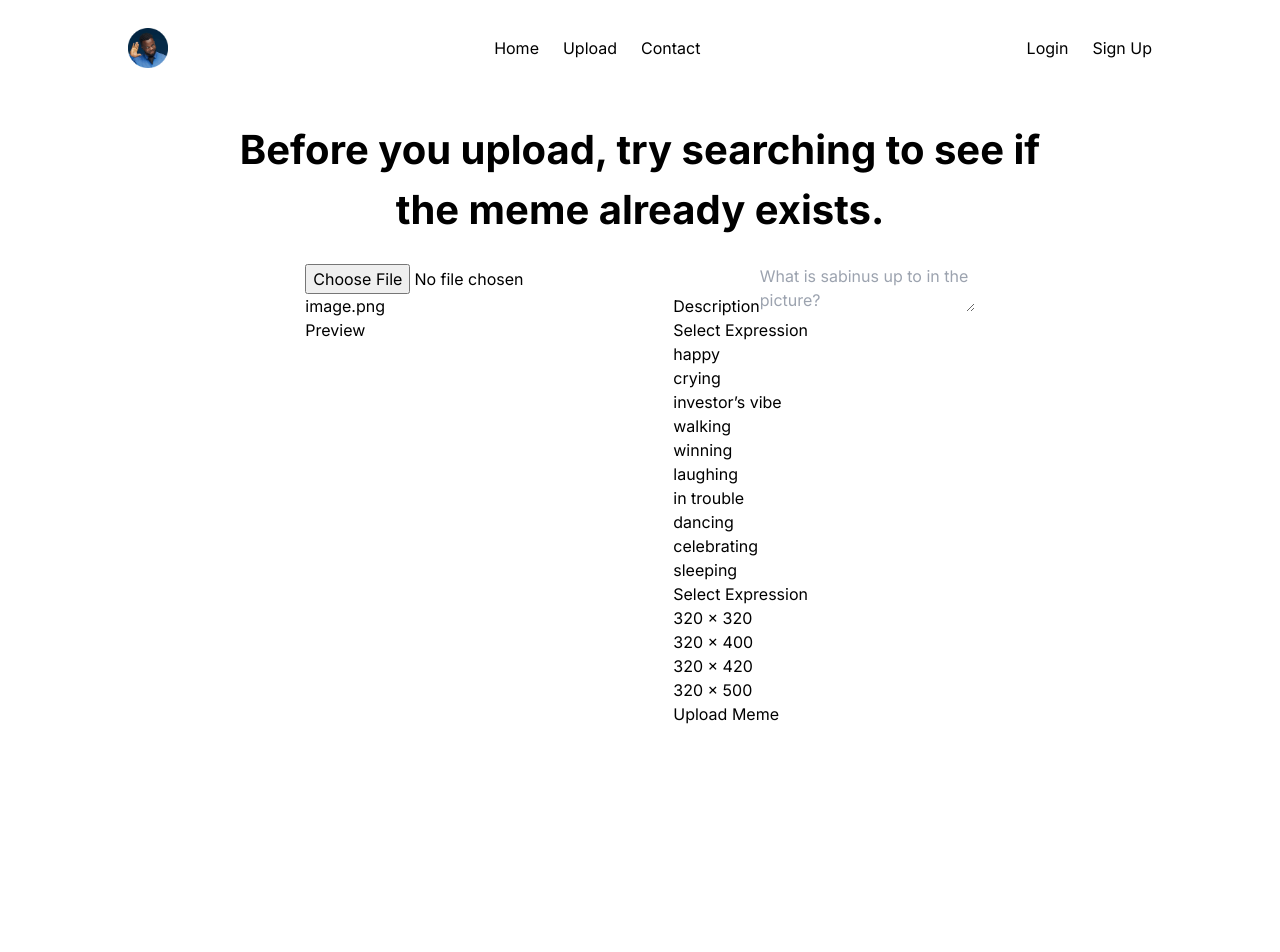
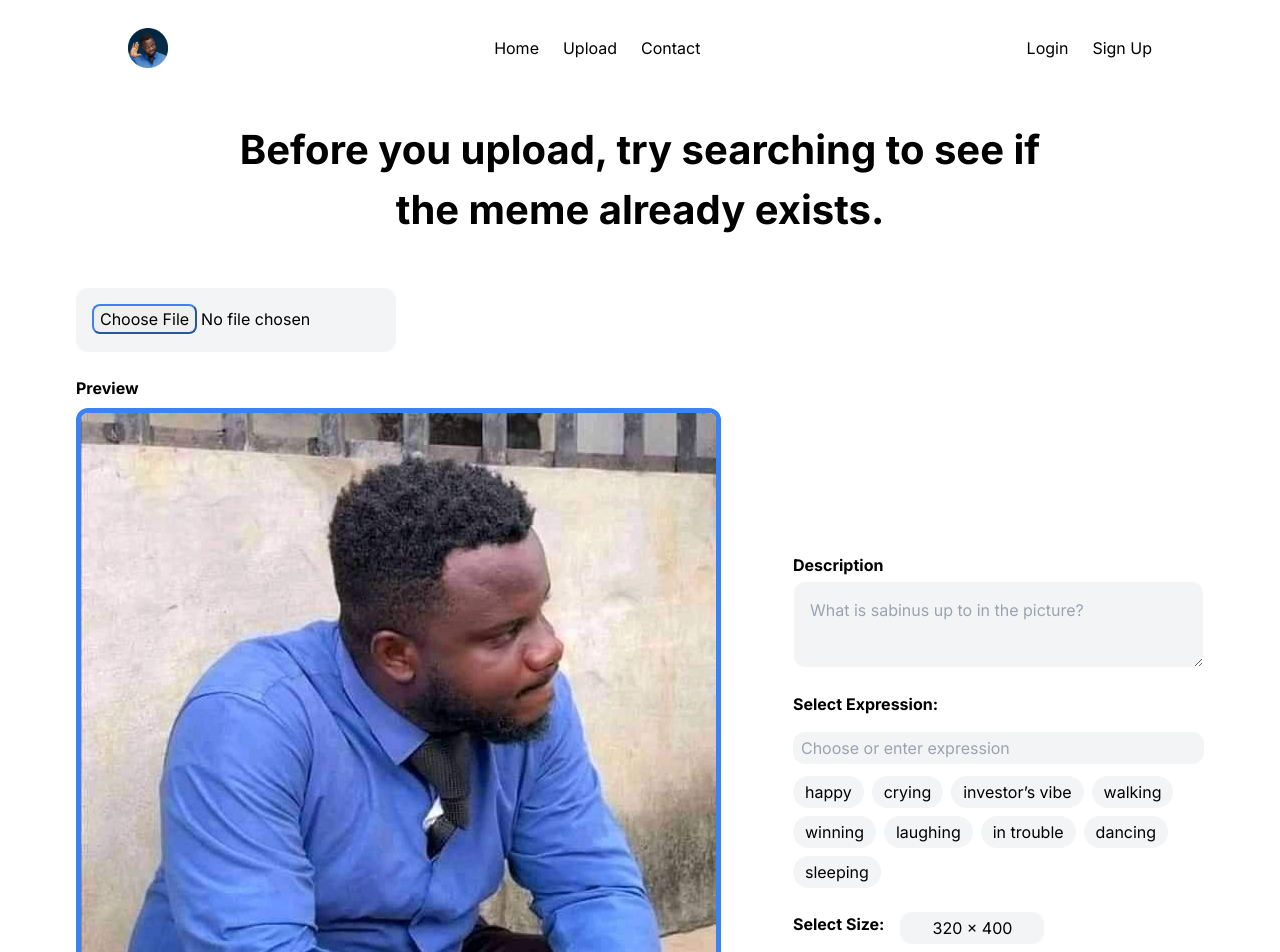
Before and after one commit to Stan015/sabinus.meme, a Next.js app: page /upload in a window 1280 px wide. Shown: the top 952 px of the page. Before the commit the page ends 800 px from the top, so only its background shows below. Built offline with nearby package versions, Linux system fonts and the light colour scheme.

Commit message:
new commit

```diff
--- a/src/app/page.tsx
+++ b/src/app/page.tsx
@@ -26,27 +26,26 @@ const Home: FC<Props> = () => {
           me!
         </h1>
         <input
-          className="w-3/4 h-14 bg-gray-200 rounded-full px-10"
+          className="w-3/4 h-14 bg-gray-100 rounded-full px-10 flex border transition-all border-white text-md ring-offset-blue-400 file:border-0 file:bg-transparent file:text-sm file:font-medium focus-visible:outline-none focus-visible:ring-2 focus-visible:ring-blue-500 focus-visible:ring-offset-2 disabled:cursor-not-allowed disabled:opacity-50"
           type="text"
           placeholder="Search memes by description, expression or keywords. E.g, investor's vibe, crying, laughing, in trouble..."
         />
       </section>
       <main className="flex w-full justify-center px-[5%] my-20">
-        <div className="w-max columns-1 gap-4 sm:columns-2 md:columns-3 lg:columns-4 [&>div:not(:first-child)]:mt-4">
+        <div className="w-max columns-2 gap-4 sm:columns-3 md:columns-4 lg:columns-5 [&>div:not(:first-child)]:mt-4">
           {memes.map((meme) => (
             <div
-              className={`w-[${meme.width}px] h-max overflow-hidden`}
+              className={`w-[${meme.width / 1.4}px] h-max overflow-hidden`}
               key={meme.id}
             >
               <Image
                 key={meme.id}
-                className={`w-[${meme.width}px] h-[${meme.height}px] border-[6px] border-blue-500 rounded-3xl`}
+                className={`w-[${meme.width / 1.4}px] h-[${meme.height / 1.4}px] border-[5px] border-blue-500 rounded-3xl`}
                 src={meme.src}
                 alt={meme.description}
-                width={meme.width}
-                height={meme.height}
-                // loading="lazy"
-                priority
+                width={meme.width / 1.4}
+                height={meme.height / 1.4}
+                loading="lazy"
               />
             </div>
           ))}
--- a/src/app/upload/page.tsx
+++ b/src/app/upload/page.tsx
@@ -1,67 +1,173 @@
+"use client";
+
+import Image from "next/image";
+import { useState } from "react";
+
+type PreviewSizes = {
+  width: number;
+  height: number;
+  "aspect-ratio": string;
+};
+
 export default function Upload() {
+  const [expressions, setExpressions] = useState<Set<string>>(new Set());
+  const [previewSize, setPreviewSize] = useState<PreviewSizes>({
+    width: 320,
+    height: 400,
+    "aspect-ratio": "auto",
+  });
+
+  const expressionOptions: string[] = [
+    "happy",
+    "crying",
+    "investor’s vibe",
+    "walking",
+    "winning",
+    "laughing",
+    "in trouble",
+    "dancing",
+    "sleeping",
+  ];
+
+  const handleAddExpression = (expression: string) => {
+    setExpressions((prevExpressions) =>
+      new Set(prevExpressions).add(` ${expression}`)
+    );
+  };
+
+  const previewSizeOptions: Array<PreviewSizes> = [
+    { width: 320, height: 320, "aspect-ratio": "1" },
+    { width: 320, height: 400, "aspect-ratio": "auto" },
+    { width: 320, height: 420, "aspect-ratio": "auto" },
+    { width: 320, height: 500, "aspect-ratio": "auto" },
+    { width: 320, height: 550, "aspect-ratio": "auto" },
+  ];
+
   return (
     <section className="flex flex-col gap-6 mt-6 px[10%] items-center w-full h-full">
       <h1 className="text-[2.5rem] font-bold w-2/3 text-center">
         Before you upload, try searching to see if the meme already exists.
       </h1>
-      <form  className="w-full h-full flex justify-center gap-6 ">
-        <div>
-          <span>
+      <div className="flex w-full h-auto justify-center">
+        <form className="w-max h-max flex flex-wrap justify-center gap-6 items-center">
+          <div className="w-max h-max p-6">
             <input
+              className="w-[20rem] h-16 bg-gray-100 rounded-xl text-center p-4 file:border-blue-500 file:rounded-lg cursor-pointer file:cursor-pointer"
               type="file"
               name="meme-file"
               id="meme-file"
-              placeholder="Choose or drag and drop file"
+              title="Choose or drag and drop image file"
+              accept="image/*"
+              required
             />
-            <p>image.png</p>
+
+            <div className="w-full h-max mt-6">
+              <h3 className="font-bold text-md">Preview</h3>
+              <span
+                className={`block w-[${previewSize.width}px] h-[${previewSize.height}px] mt-2 rounded-xl bg-gray-100 border-[5px] border-blue-500 overflow-hidden`}
+              >
+                <Image
+                  className={`w-full h-full aspect-[${previewSize["aspect-ratio"]}]`}
+                  src={"/media/FB_IMG_1645463326152.JPG"}
+                  alt="cs"
+                  width={previewSize.width}
+                  height={previewSize.height}
+                />
               </span>
-
-          <div>
-            <h3>Preview</h3>
-            <span></span>
             </div>
           </div>
 
-        <div>
-          <div>
-            <label htmlFor="meme-description">Description</label>
+          <div className="w-max h-max p-6 flex flex-col gap-6">
+            <div className="flex flex-col gap-1">
+              <label className="font-bold text-md" htmlFor="meme-description">
+                Description
+              </label>
               <textarea
+                className="w-full h-[5.4rem] bg-gray-100 rounded-xl p-4 border transition-all border-white text-md ring-offset-blue-400 file:border-0 file:bg-transparent file:text-sm file:font-medium focus-visible:outline-none focus-visible:ring-2 focus-visible:ring-blue-500 focus-visible:ring-offset-2 disabled:cursor-not-allowed disabled:opacity-50"
                 name="meme-description"
                 id="meme-description"
                 placeholder="What is sabinus up to in the picture?"
                 rows={2}
+                required
+                minLength={60}
+                maxLength={100}
               ></textarea>
             </div>
-          <div>
-            <label htmlFor="meme-expressions">Select Expression</label>
-            <span id="selected-expressions"></span>
-            <span id="meme-expressions">
-              <p>happy</p>
-              <p>crying</p>
-              <p>investor’s vibe</p>
-              <p>walking</p>
-              <p>winning</p>
-              <p>laughing</p>
-              <p>in trouble</p>
-              <p>dancing</p>
-              <p>celebrating</p>
-              <p>sleeping</p>
+            <div className="flex flex-col gap-1">
+              <span className="mb-2 flex gap-4 flex-wrap">
+                <label className="font-bold text-md" htmlFor="meme-expressions">
+                  Select Expression:
+                </label>
+                <input
+                  className="w-full h-max px-2 bg-gray-100 rounded-xl py-1"
+                  type="text"
+                  id="meme-expressions"
+                  placeholder="Choose or enter expression"
+                  value={Array.from(expressions)}
+                  required
+                />
+              </span>
+              <span className="flex gap-2 flex-wrap max-w-[24rem]">
+                {expressionOptions.map((option, index) => {
+                  return (
+                    <button
+                      key={index}
+                      type="button"
+                      className="bg-gray-100 px-3 py-1 rounded-2xl"
+                      onClick={() => handleAddExpression(option)}
+                    >
+                      {option}
+                    </button>
+                  );
+                })}
               </span>
             </div>
-          <div>
-            <label htmlFor="image-size">Select Expression</label>
-            <span id="selected-image-size"></span>
-            <span id="image-size">
-              <p>320 x 320</p>
-              <p>320 x 400</p>
-              <p>320 x 420</p>
-              <p>320 x 500</p>
+            <div className="flex flex-col gap-1">
+              <span className="mb-2 flex gap-4">
+                <label className="font-bold text-md" htmlFor="image-size">
+                  Select Size:
+                </label>
+                <input
+                  className="max-w-[9rem] h-max px-2 text-center bg-gray-100 rounded-xl py-1"
+                  type="text"
+                  id="image-size"
+                  placeholder="no size selected"
+                  value={`${previewSize.width} x ${previewSize.height}`}
+                  disabled
+                  required
+                />
+              </span>
+              <span className="flex gap-2 flex-wrap max-w-[24rem]">
+                {previewSizeOptions.map((option, index) => {
+                  return (
+                    <button
+                      key={index}
+                      type="button"
+                      className="bg-gray-100 px-3 py-1 rounded-2xl"
+                      onClick={() => {
+                        setPreviewSize({
+                          width: option.width,
+                          height: option.height,
+                          "aspect-ratio": option["aspect-ratio"],
+                        });
+                      }}
+                    >
+                      <span>{option.width}</span> x <span>{option.height}</span>
+                    </button>
+                  );
+                })}
               </span>
             </div>
 
-          <button type="submit">Upload Meme</button>
+            <button
+              className="w-max px-6 py-4 bg-blue-500 hover:bg-blue-600 transition-all text-white text-[1.2rem] font-bold rounded-xl"
+              type="submit"
+            >
+              Upload Meme
+            </button>
           </div>
         </form>
+      </div>
     </section>
   );
 }
```
Lines whose indentation alone changed are shown as unchanged.
